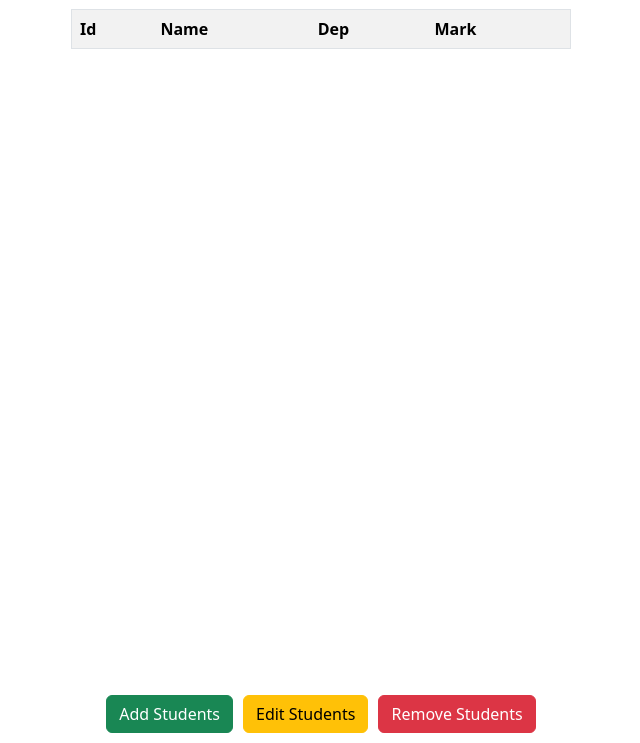
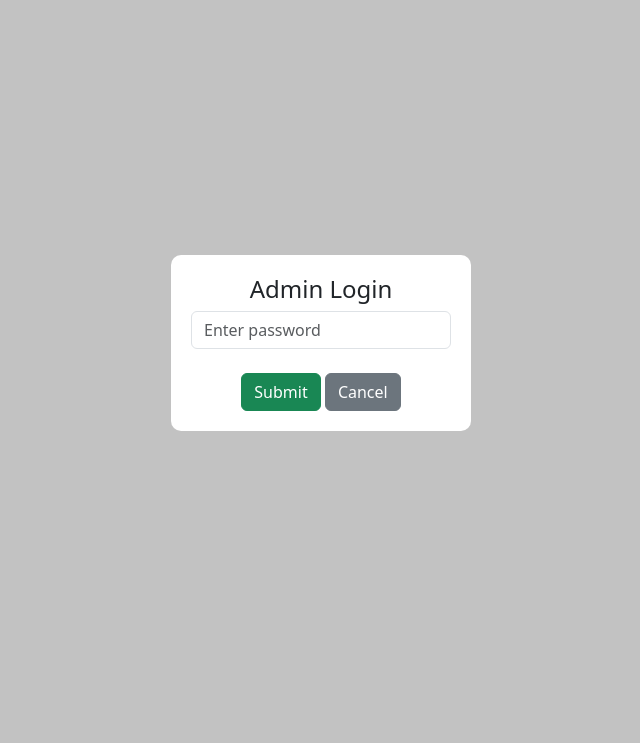
Before and after one commit to 717825p149-bit/stephan, a plain HTML site: page stindex.html in a window 1280 px wide. Shown: the part 57-800 px from the top of the page, without its empty margins (319-959 px from the left). Drawn offline with nearby package versions, Linux system fonts and the light colour scheme.

Commit message:
Update stindex.html

```diff
--- a/stindex.html
+++ b/stindex.html
@@ -11,6 +11,16 @@
 <body onload="loadTable()">
 
     <center>
+
+        <div id="pass">
+  <div class="popup">
+    <h4>Admin Login</h4>
+    <input type="password" id="password1" class="form-control" placeholder="Enter password">
+    <br>
+    <button onclick="checkPass(event)" class="btn btn-success">Submit</button>
+    <button onclick="closePass()" class="btn btn-secondary">Cancel</button>
+  </div>
+</div>
 
 
 
```
